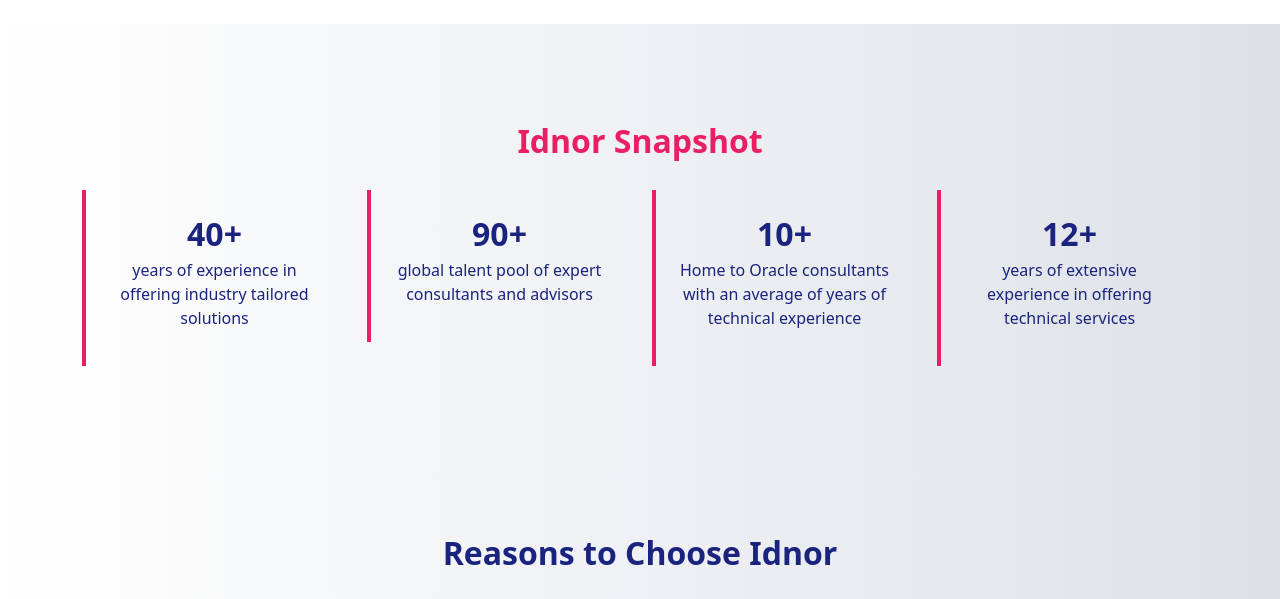
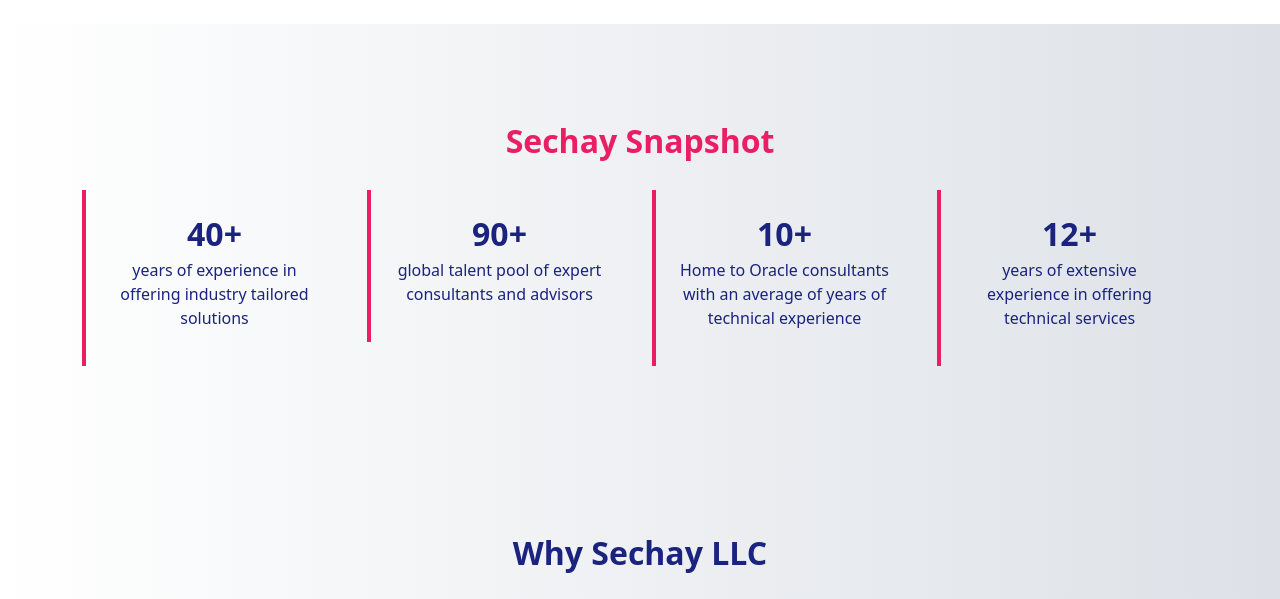
Before and after one commit to nareshyadav2912/sechay-website, a plain HTML site: page index.html in a window 1280 px wide. Shown: the part 1300-1899 px from the top of the page. Drawn offline with nearby package versions, Linux system fonts and the light colour scheme.

Commit message:
Update index.html

```diff
--- a/index.html
+++ b/index.html
@@ -47,7 +47,7 @@
             </button>
             <div class="offcanvas offcanvas-end" tabindex="-1" id="offcanvas" aria-labelledby="offcanvasLabel">
                 <div class="offcanvas-header">
-                    <h5 class="offcanvas-title" id="offcanvasLabel">Aperture</h5>
+                    <h5 class="offcanvas-title" id="offcanvasLabel">Sechay LLC</h5>
                     <button type="button" class="btn-close" data-bs-dismiss="offcanvas" aria-label="Close"></button>
                 </div>
                 <div class="offcanvas-body d-flex justify-content-end">
@@ -126,7 +126,7 @@
     </div>
     <div class="background-container">
         <div class="container mt-5">
-            <h2 class="snapshot-title">Idnor Snapshot</h2>
+            <h2 class="snapshot-title">Sechay Snapshot</h2>
             <div class="row text-center">
                 <div class="col-md-3 col-6">
                     <div class="snapshot-box">
@@ -158,7 +158,7 @@
     </div>
     <div class="reasons-section">
         <div class="container mt-5">
-            <h2 class="reasons-title">Reasons to Choose Idnor</h2>
+            <h2 class="reasons-title">Why Sechay LLC</h2>
             <div class="row text-center">
                 <div class="col-md-3 col-6">
                     <div class="reason-card">
```
